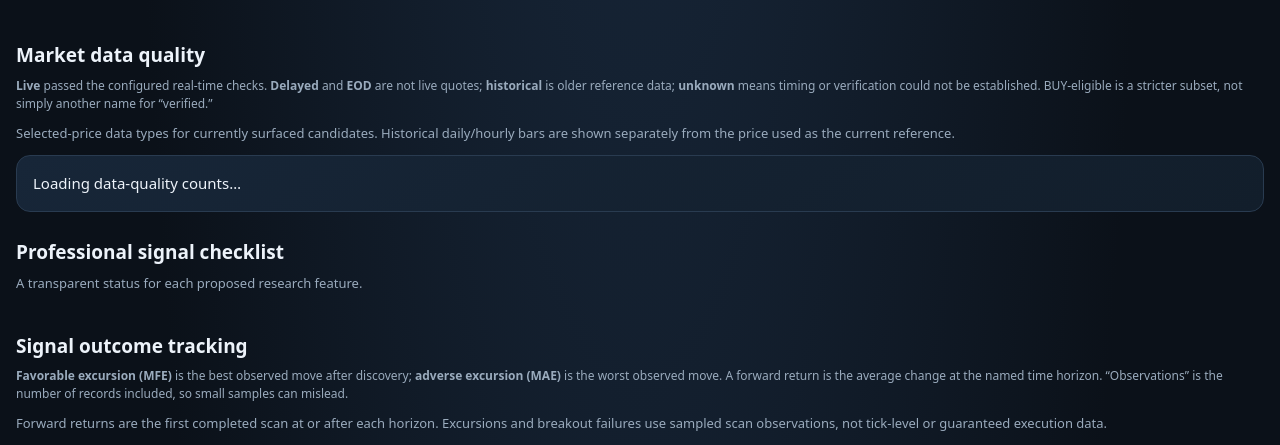
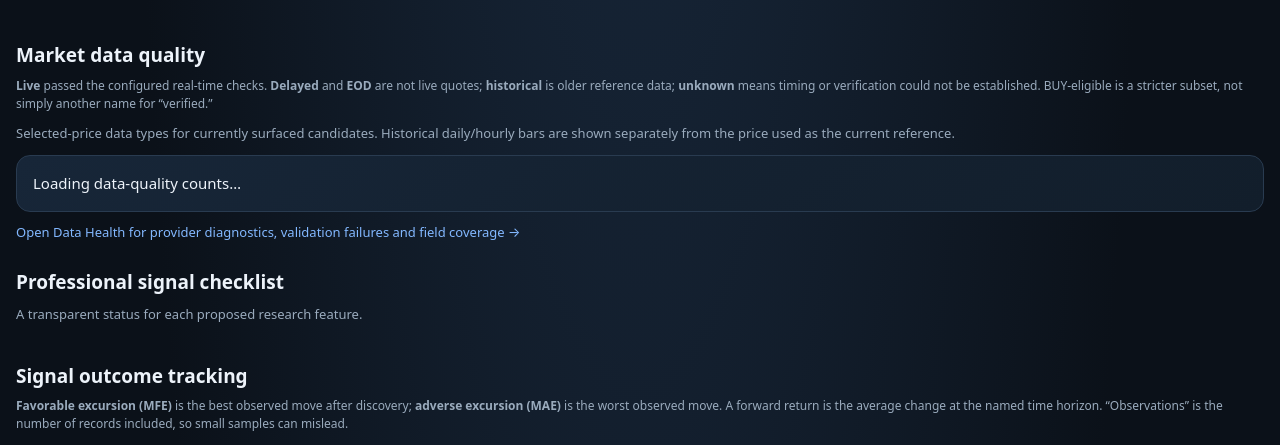
Before and after one commit to rileymagiera/jarvis-market-scanner, a Python web app: template templates/intelligence.html in a window 1280 px wide. Shown: the part 597-1042 px from the top of the page. Run offline with Jinja, Linux system fonts and the light colour scheme; the template is opened without the code that fills it, so the values that code supplies are empty.

Commit message:
Clarify Intelligence data-quality drill-down

```diff
--- a/templates/intelligence.html
+++ b/templates/intelligence.html
@@ -15,7 +15,7 @@ a{color:var(--accent);text-decoration:none}.muted,.sub{color:var(--muted);font-s
 <section class="reading-guide" aria-label="How to understand this page"><h2>How to read this page</h2><p class="reading-guide-intro">A first-time visitor should be able to understand the purpose and limits of this information without knowing trading jargon.</p><div class="guide-grid"><div class="guide-item"><b>What you are seeing</b><span>Jarvis organizes saved market observations into research clues, candidate rankings and measured outcomes.</span></div><div class="guide-item"><b>How to interpret it</b><span>Look for several pieces of evidence agreeing—price trend, trading activity, relative strength and data quality. A score is a ranking aid, not a probability of profit.</span></div><div class="guide-item"><b>What the status means</b><span>Verified means the data passed defined checks. Provisional, delayed, stale or unverified means confidence is limited and should be treated cautiously.</span></div><div class="guide-item"><b>What it does not mean</b><span>Research rankings and historical results are not guarantees, forecasts or automatic trade instructions. Jarvis does not place live orders.</span></div></div></section>
 <section class="hero"><div><div class="eyebrow">UNIFIED BUY INTELLIGENCE · OFFLINE PILOT</div><h2>One model. One evidence loop. Continuously improving.</h2><p>This is Jarvis’s single intelligence workspace for early detection, BUY-signal evidence, and measured outcomes. The model can inform offline BUY ranking; strict verification and risk gates remain in force. No live orders are placed.</p></div><div class="notice"><b>Offline validation mode</b><br>Existing data is shown separately from measurements that still need to be added. Missing values stay blank rather than being guessed.<div id="sessionStatus" style="margin-top:9px;color:#c5d6e8">Checking market session and quote providers…</div></div></section>
 <div class="grid" id="stats"></div>
-<section class="section"><h2>Market data quality</h2><p class="section-help"><b>Live</b> passed the configured real-time checks. <b>Delayed</b> and <b>EOD</b> are not live quotes; <b>historical</b> is older reference data; <b>unknown</b> means timing or verification could not be established. BUY-eligible is a stricter subset, not simply another name for “verified.”</p><div class="muted">Selected-price data types for currently surfaced candidates. Historical daily/hourly bars are shown separately from the price used as the current reference.</div><div class="features" id="dataQualityStats"><div class="feature">Loading data-quality counts…</div></div><div class="muted" id="dataQualityNote" style="margin-top:10px"></div></section>
+<section class="section"><h2>Market data quality</h2><p class="section-help"><b>Live</b> passed the configured real-time checks. <b>Delayed</b> and <b>EOD</b> are not live quotes; <b>historical</b> is older reference data; <b>unknown</b> means timing or verification could not be established. BUY-eligible is a stricter subset, not simply another name for “verified.”</p><div class="muted">Selected-price data types for currently surfaced candidates. Historical daily/hourly bars are shown separately from the price used as the current reference.</div><div class="features" id="dataQualityStats"><div class="feature">Loading data-quality counts…</div></div><div class="muted" id="dataQualityNote" style="margin-top:10px"></div><div class="muted" style="margin-top:10px"><a href="/data-health">Open Data Health for provider diagnostics, validation failures and field coverage →</a></div></section>
 <section class="section"><h2>Professional signal checklist</h2><div class="muted">A transparent status for each proposed research feature.</div><div class="features" id="features"></div></section>
 <section class="section"><h2>Signal outcome tracking</h2><p class="section-help"><b>Favorable excursion (MFE)</b> is the best observed move after discovery; <b>adverse excursion (MAE)</b> is the worst observed move. A forward return is the average change at the named time horizon. “Observations” is the number of records included, so small samples can mislead.</p><div class="muted">Forward returns are the first completed scan at or after each horizon. Excursions and breakout failures use sampled scan observations, not tick-level or guaranteed execution data.</div><div class="grid" id="researchOutcomes"><div class="metric"><div class="k">Awaiting data</div><strong>—</strong></div></div></section>
 <section class="section"><h2>Early Warning Radar</h2><div class="definition-strip"><div><b>Research score</b>Combined ranking aid for early-runner evidence. It is not a probability of profit or an official BUY signal.</div><div><b>Breakout distance</b>How far the current reference price is from the relevant breakout level. Nearer is not automatically safer.</div><div><b>Relative strength vs SPY</b>How the asset performed compared with the S&amp;P 500 ETF over the measured period.</div><div><b>Accumulation</b>Evidence suggesting buying pressure from price/volume behavior; it is not proof of institutional buying.</div><div><b>Trend alignment</b>Whether measured timeframes point in a similar direction. Missing history can limit this reading.</div></div><div class="muted">Research-only candidates ranked by saved early-runner evidence. This radar does not create BUY signals or change paper-trade eligibility.</div><div class="scroll"><table style="min-width:950px"><thead><tr><th>Candidate</th><th>Research score</th><th>Evidence</th><th>Price status</th><th>Breakout distance</th><th>Relative strength vs SPY</th><th>Accumulation</th><th>Trend alignment</th></tr></thead><tbody id="earlyWarningRadar"><tr><td colspan="8" class="empty">Loading radar…</td></tr></tbody></table></div></section>
```
